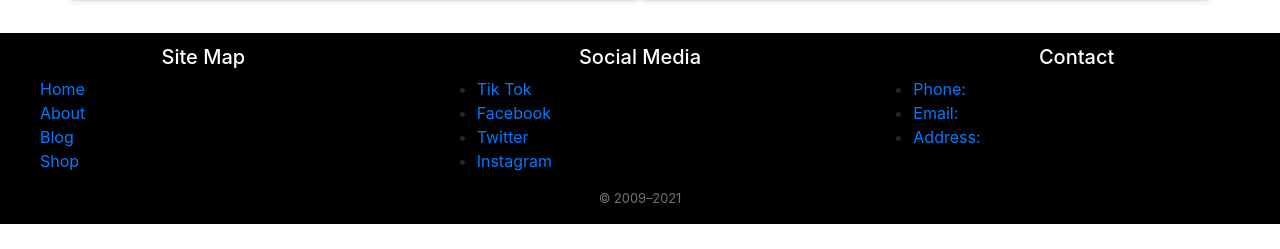
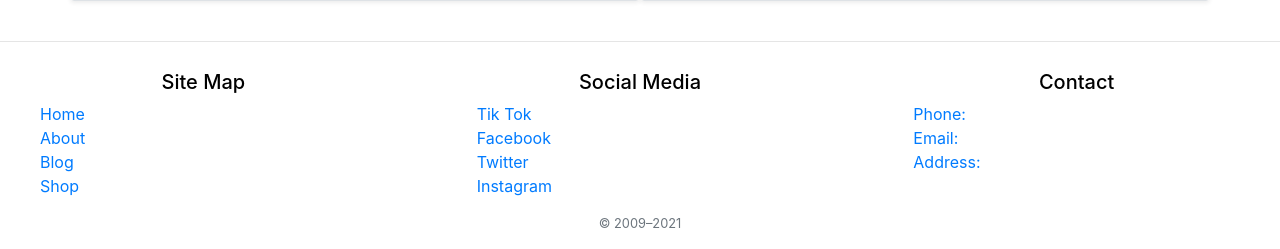
Before and after one commit to Code-Institute-Submissions/redfox_studios, a Django app: page /about in a window 1280 px wide. Shown: the part 1274-1523 px from the top of the page. Before the commit the page ends 1498 px from the top, so only its background shows below. Run offline with Django 3.2, Linux system fonts and the light colour scheme; some libraries are stand-ins or nearby versions.

Commit message:
Footer color styles adjusted

```diff
--- a/static/css/base.css
+++ b/static/css/base.css
@@ -87,21 +87,21 @@ html {
 }
 
 .background-black-white {
-    background-image: linear-gradient(to right, #000000, #E6DADA)
+    background-image: linear-gradient(to right, #000000, #E6DADA,#ffffff)
 }
 
 .background-black-red {
-    background-image: linear-gradient(to right, #000000, #e74c3c);
+    background-image: linear-gradient(to right, #000000, #e74c3c, #ffffff);
     color: #ffffff;
 }
 
 .background-black-blue {
-    background-image: linear-gradient(to right, #000000, #004e92);
+    background-image: linear-gradient(to right, #000000, #004e92, #ffffff);
     color: #ffffff;
 }
 
 .background-black-green {
-    background-image: linear-gradient(to right, #000000, #0f9b0f);
+    background-image: linear-gradient(to right, #000000, #0f9b0f, #ffffff);
     color: #ffffff;
 }
 
@@ -111,8 +111,9 @@ html {
 }
 
 .footer {
-    background-color: #000000;
+    background-color: #ffffff;
     padding-top: 12px;
+    color: #000000;
 }
 
 /*---- font colors ---- */
--- a/templates/base.html
+++ b/templates/base.html
@@ -181,10 +181,12 @@
 
     </body>
 
+ <hr class="featurette-divider black">
+
 <footer class="footer text-center">
   <div class="row">
     <div class="col-lg-4 col-md-4 col-sm-12">
-      <h5 class="white">Site Map</h5>
+      <h5>Site Map</h5>
       <ul class="footer-list text-left">
         <li class="list-inline-item"><a class="link-secondary" href="#">Home</a></li>
         <li class="list-inline-item"><a class="link-secondary" href="#">About</a></li>
@@ -193,20 +195,20 @@
       </ul>
     </div>
     <div class="col-lg-4 col-md-4 col-sm-12 text-center">
-      <h5 class="white">Social Media</h5>
+      <h5>Social Media</h5>
       <ul class="text-left footer-list">
-        <li><a class="link-secondary" href="#">Tik Tok</a></li>
-        <li><a class="link-secondary" href="#">Facebook</a></li>
-        <li><a class="link-secondary" href="#">Twitter</a></li>
-        <li><a class="link-secondary" href="#">Instagram</a></li>
+        <li class="list-inline-item"><a class="link-secondary" href="#">Tik Tok</a></li>
+        <li class="list-inline-item"><a class="link-secondary" href="#">Facebook</a></li>
+        <li class="list-inline-item"><a class="link-secondary" href="#">Twitter</a></li>
+        <li class="list-inline-item"><a class="link-secondary" href="#">Instagram</a></li>
       </ul>
     </div>
     <div class="col-lg-4 col-md-4 col-sm-12 text-center">
-      <h5 class="white">Contact</h5>
+      <h5>Contact</h5>
       <ul class="text-left footer-list">
-        <li><a class="link-secondary" href="#">Phone: </a></li>
-        <li><a class="link-secondary" href="#">Email: </a></li>
-        <li><a class="link-secondary" href="#">Address: </a></li>
+        <li class="list-inline-item"><a class="link-secondary" href="#">Phone: </a></li>
+        <li class="list-inline-item"><a class="link-secondary" href="#">Email: </a></li>
+        <li class="list-inline-item"><a class="link-secondary" href="#">Address: </a></li>
       </ul>
     </div>
     </div>
```
